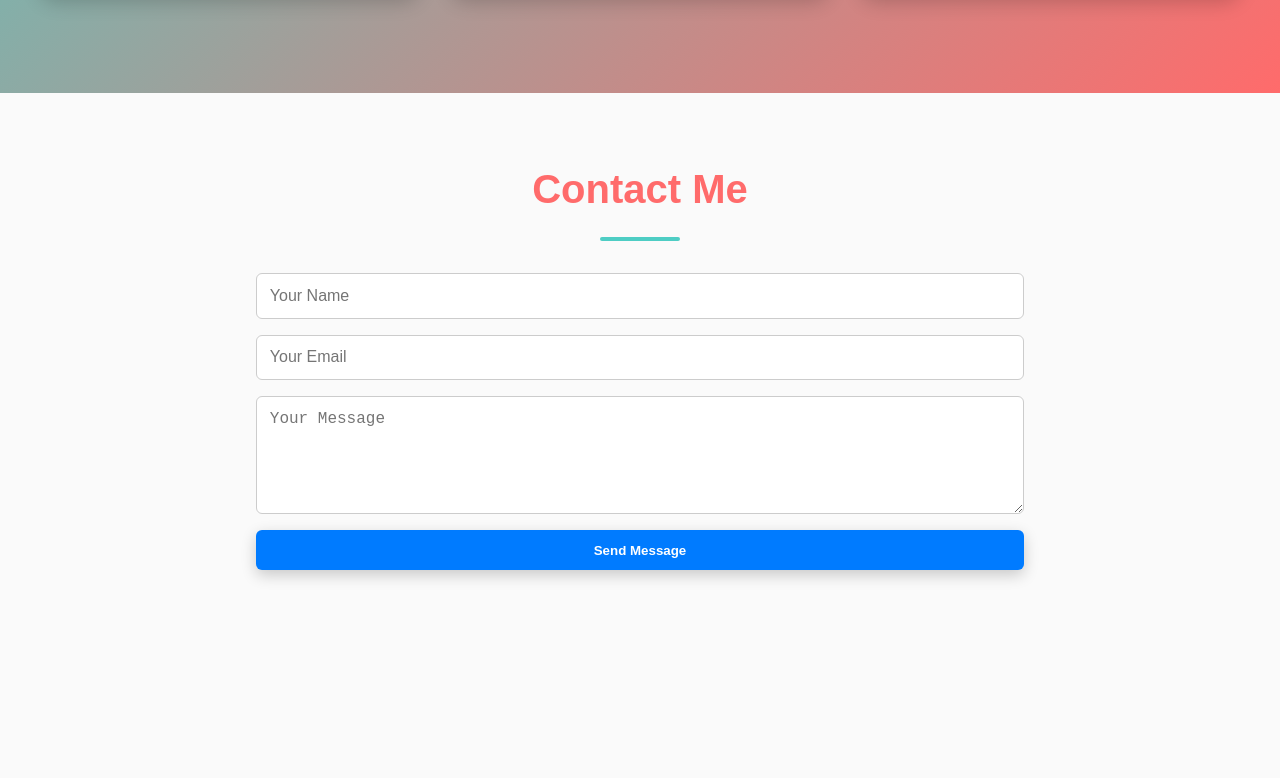
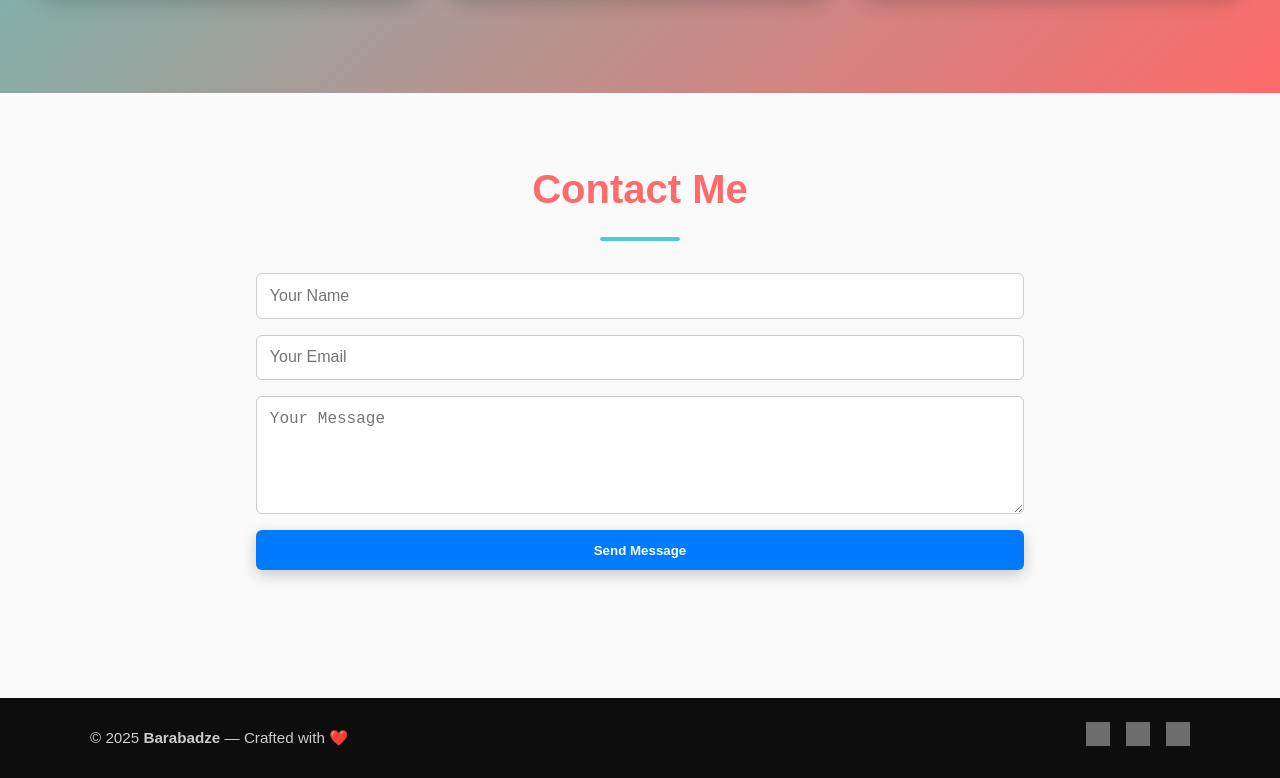
Before and after one commit to PavleBarabadze/saboloo-proeqti, a website built with Vite: page index.html in a window 1280 px wide. Shown: the part 2081-2859 px from the top of the page. Before the commit the page ends 2715 px from the top, so only its background shows below. Built offline with nearby package versions, Linux system fonts and the light colour scheme; grey boxes are pictures that could not be loaded.

Commit message:
create footer structure

```diff
--- a/index.html
+++ b/index.html
@@ -118,6 +118,25 @@
       </section>
     </main>
 
+  <!-- FOOTER -->
+<footer class="footer">
+  <div class="footer-container">
+    <div class="footer-left">
+      <p>© 2025 <strong>Barabadze</strong> — Crafted with ❤️</p>
+    </div>
+    <div class="footer-right">
+      <a href="https://github.com/" target="_blank" class="footer-icon"
+        ><img src="https://cdn.jsdelivr.net/gh/simple-icons/simple-icons/icons/github.svg" alt="GitHub"
+      /></a>
+      <a href="https://linkedin.com/" target="_blank" class="footer-icon"
+        ><img src="https://cdn.jsdelivr.net/gh/simple-icons/simple-icons/icons/linkedin.svg" alt="LinkedIn"
+      /></a>
+      <a href="mailto:example@email.com" class="footer-icon"
+        ><img src="https://cdn.jsdelivr.net/gh/simple-icons/simple-icons/icons/gmail.svg" alt="Email"
+      /></a>
+    </div>
+  </div>
+</footer>
 
   </body>
 </html>
--- a/src/style.css
+++ b/src/style.css
@@ -422,7 +422,56 @@ body {
   background: #0056b3;
 }
 
+.footer {
+  background: #0d0d0d;
+  color: #ccc;
+  padding: 1.5rem 1rem;
+  margin-top: 4rem;
+}
 
+.footer-container {
+  max-width: 1100px;
+  margin: 0 auto;
+  display: flex;
+  justify-content: space-between;
+  align-items: center;
+  flex-wrap: wrap;
+  gap: 1rem;
+}
+
+.footer-left p {
+  font-size: 0.95rem;
+  margin: 0;
+}
+
+.footer-right {
+  display: flex;
+  gap: 1rem;
+}
+
+.footer-icon img {
+  width: 24px;
+  height: 24px;
+  filter: invert(80%);
+  transition: transform 0.3s, filter 0.3s;
+}
+
+.footer-icon:hover img {
+  transform: scale(1.2);
+  filter: invert(100%) brightness(1.5);
+}
+
+/* Footer responsive */
+@media (max-width: 600px) {
+  .footer-container {
+    flex-direction: column;
+    text-align: center;
+  }
+
+  .footer-right {
+    justify-content: center;
+  }
+}
 
 /* ====== RESPONSIVE ====== */
 @media (max-width: 768px) {
```
